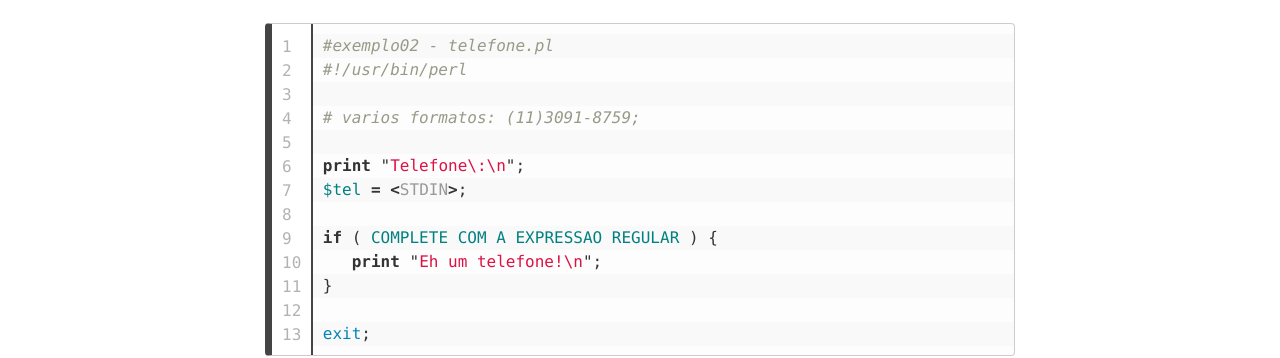
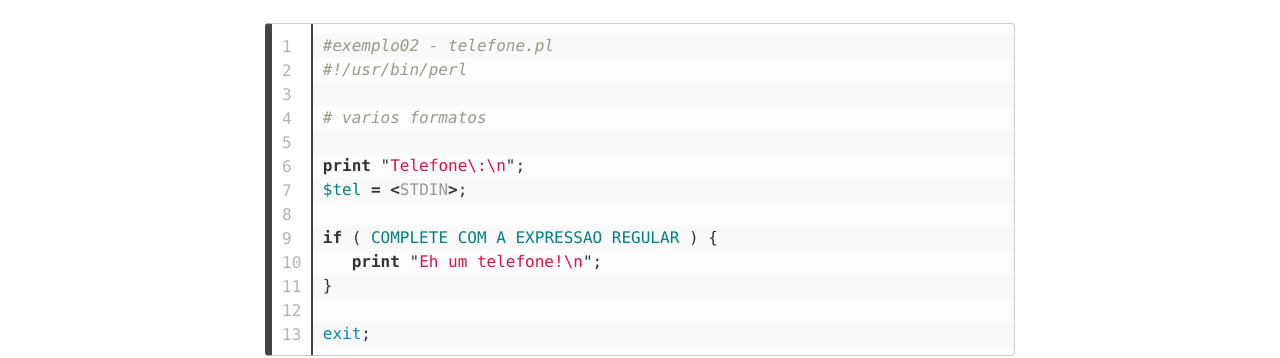
Before and after one commit to tttorres/introprog-copy, a Jekyll site: the page built from _posts/2021-11-28-Aula12.md, in a window 1280 px wide and 900 px high, scrolled down 896 px. Shown: the part 152-510 px from the top of the window. Built offline with Jekyll 4.4.1, drawn with Linux system fonts in a browser that asks for light colours; nearby versions of some CDN libraries.

Commit message:
Update 2021-11-28-Aula12.md

```diff
--- a/_posts/2021-11-28-Aula12.md
+++ b/_posts/2021-11-28-Aula12.md
@@ -37,7 +37,7 @@
 {% highlight perl linenos %}#exemplo02 - telefone.pl
 #!/usr/bin/perl
 
-# varios formatos: (11)3091-8759;
+# varios formatos
 
 print "Telefone\:\n";
 $tel = <STDIN>;
```
